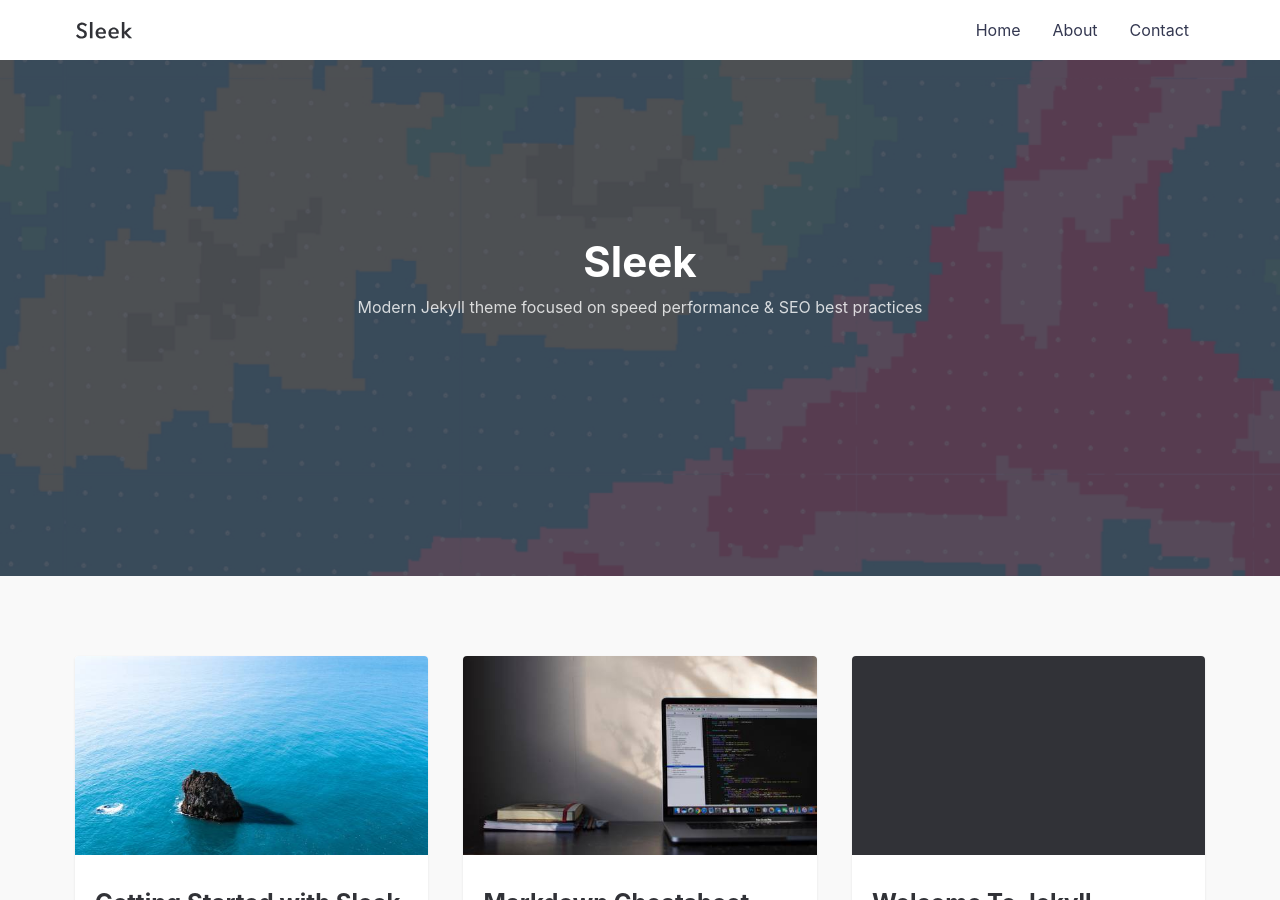
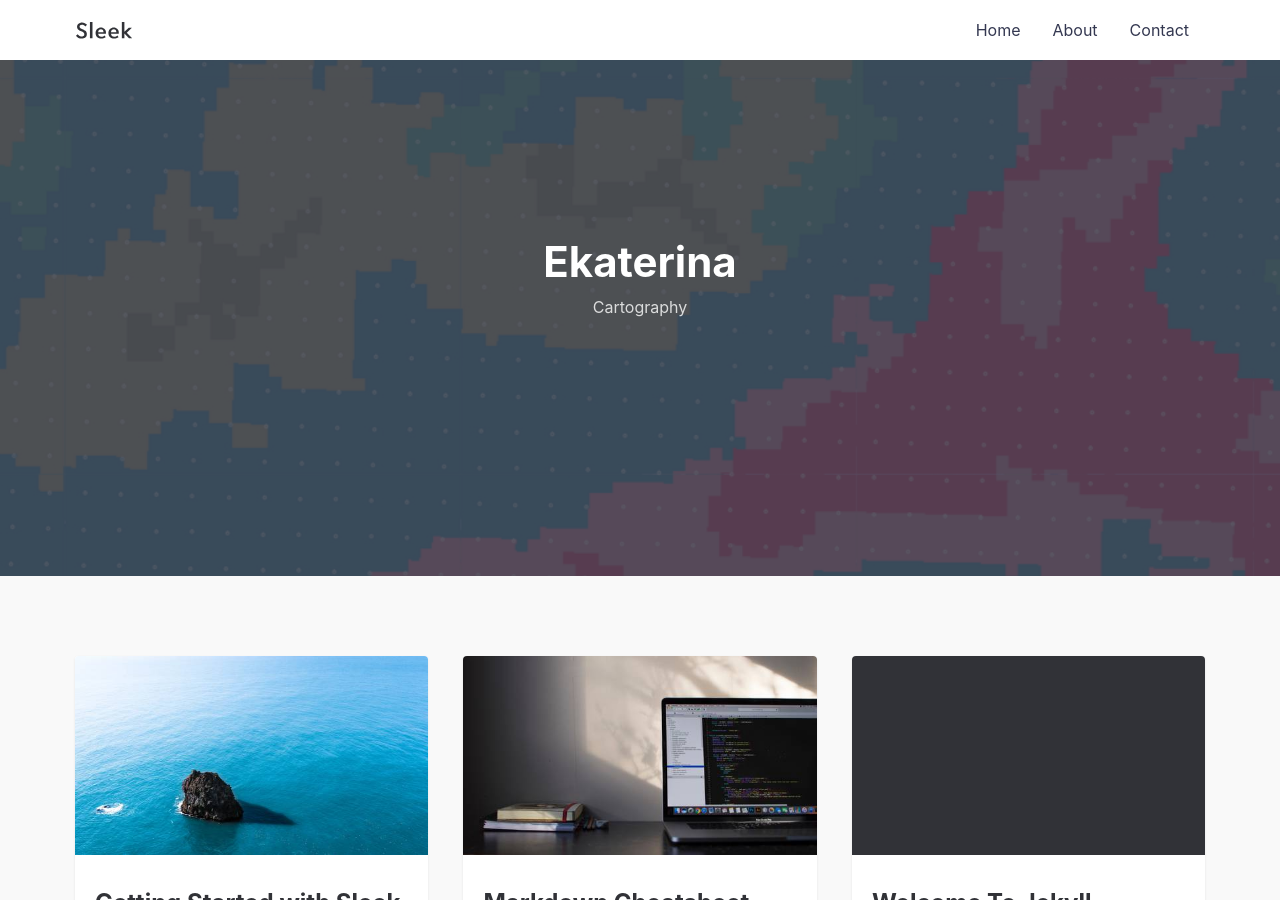
Before and after one commit to echuprikova/echuprikova.github.io, a Jekyll site: the page built from index.md, in a window 1280 px wide and 900 px high. Built offline with Jekyll 4.4.1, drawn with Linux system fonts in a browser that asks for light colours.

Commit message:
changes
change in the title

```diff
--- a/_layouts/default.html
+++ b/_layouts/default.html
@@ -18,10 +18,10 @@ layout: compress
 
     {% include header.html %}
 
-    <div class="hero lazyload" data-bg="{{site.url}}/assets/img/posts/sleek.jpg">
+    <div class="hero lazyload" data-bg="{{site.url}}/assets/img/posts/sleek_lg.jpg">
       <div class="hero__wrap">
-        <h1 class="hero__title">Sleek</h1>
-        <p class="hero__meta">Modern Jekyll theme focused on speed performance & SEO best practices</p>
+        <h1 class="hero__title">Ekaterina</h1>
+        <p class="hero__meta">Cartography</p>
       </div>
     </div>
 
```
Also changed, not shown: assets/img/posts/+sleek_lg.jpg (added), assets/img/posts/sleek_lg.jpg.
